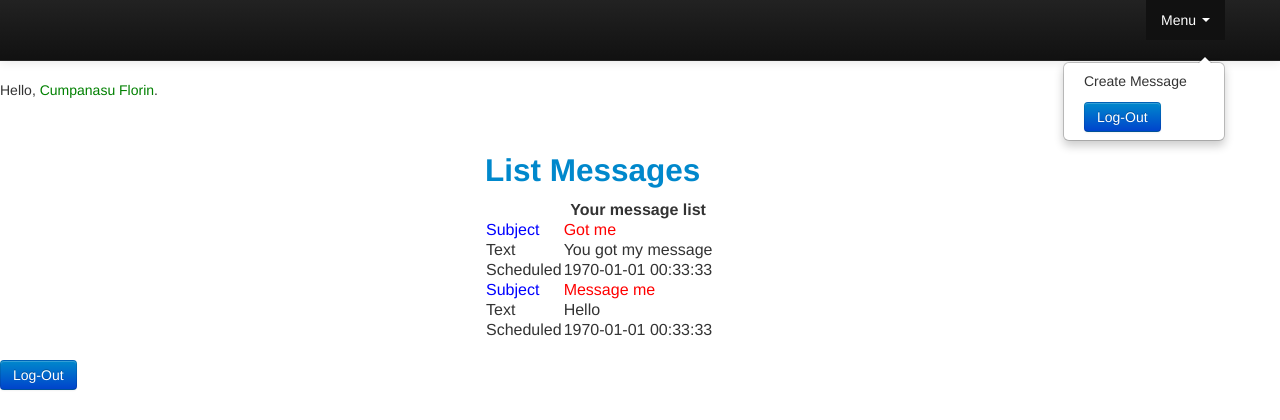
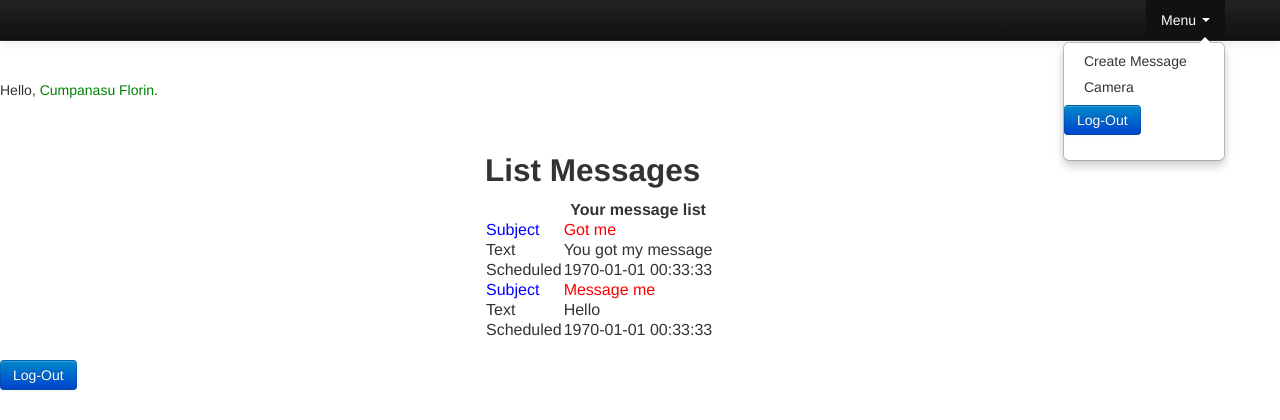
Before and after one commit to dragosionita/PiBox-Reminder, a PHP site: page /message_list.php in a window 1280 px wide, after a click on "Menu". Shown: the top 420 px of the page. Run offline with PHP 8.4, Linux system fonts and the light colour scheme; a user stored in the database is signed in; data comes from the database, SQL or seed files in the repository.

Commit message:
ghilimele lipsa

```diff
--- a/www/message_list.php
+++ b/www/message_list.php
@@ -24,7 +24,7 @@
 						<a href="./message_create.php">Create Message</a>
 					  </li>
                 	  <li>
-						<a href="./webcam.php>Camera</a>
+						<a href="./webcam.php">Camera</a>
 					  </li>
                 	  <li>
 						<form action="#" method="post"><input type='submit' class="btn btn-primary" name='logout' value='Log-Out'\></form>
```
